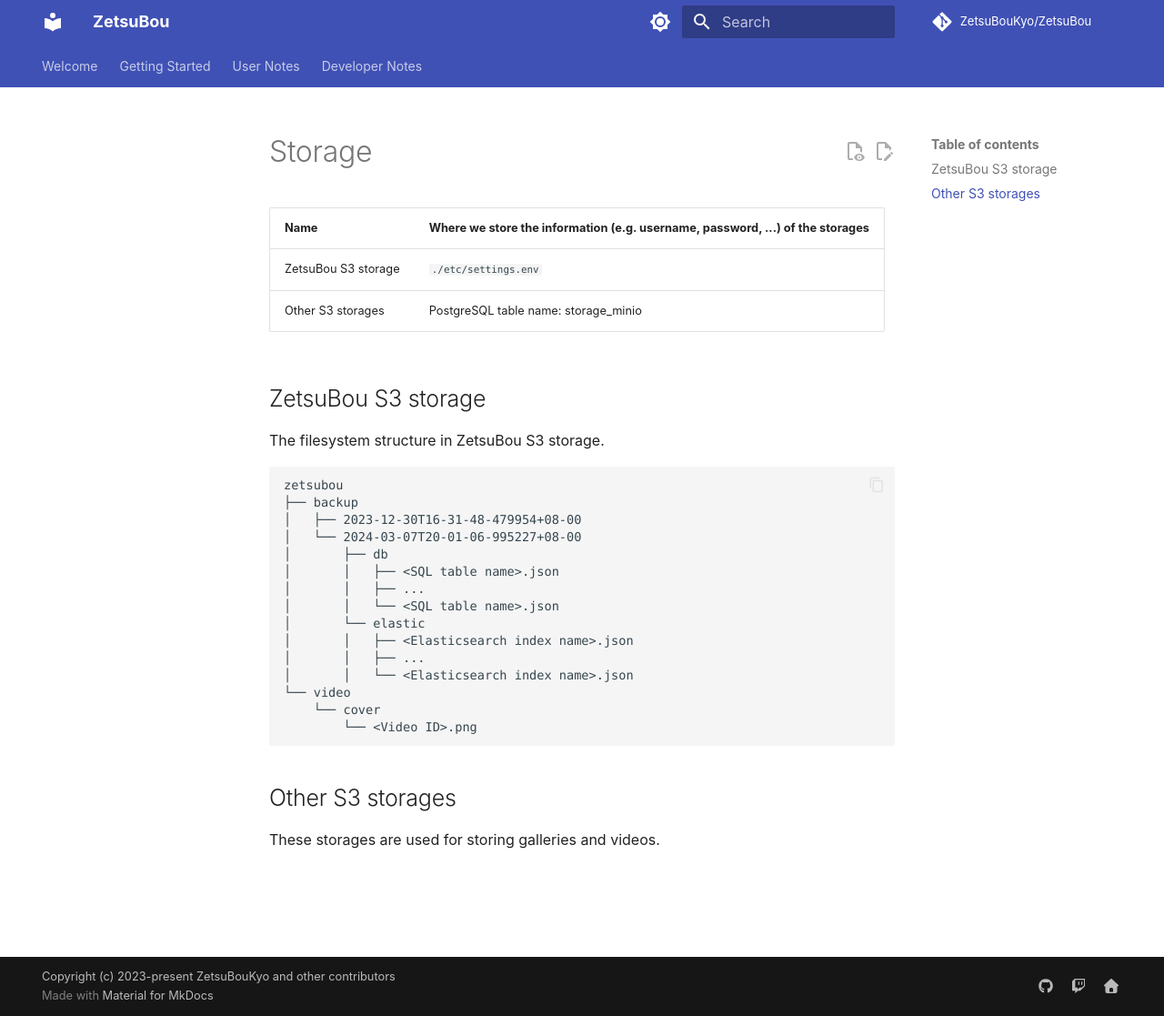
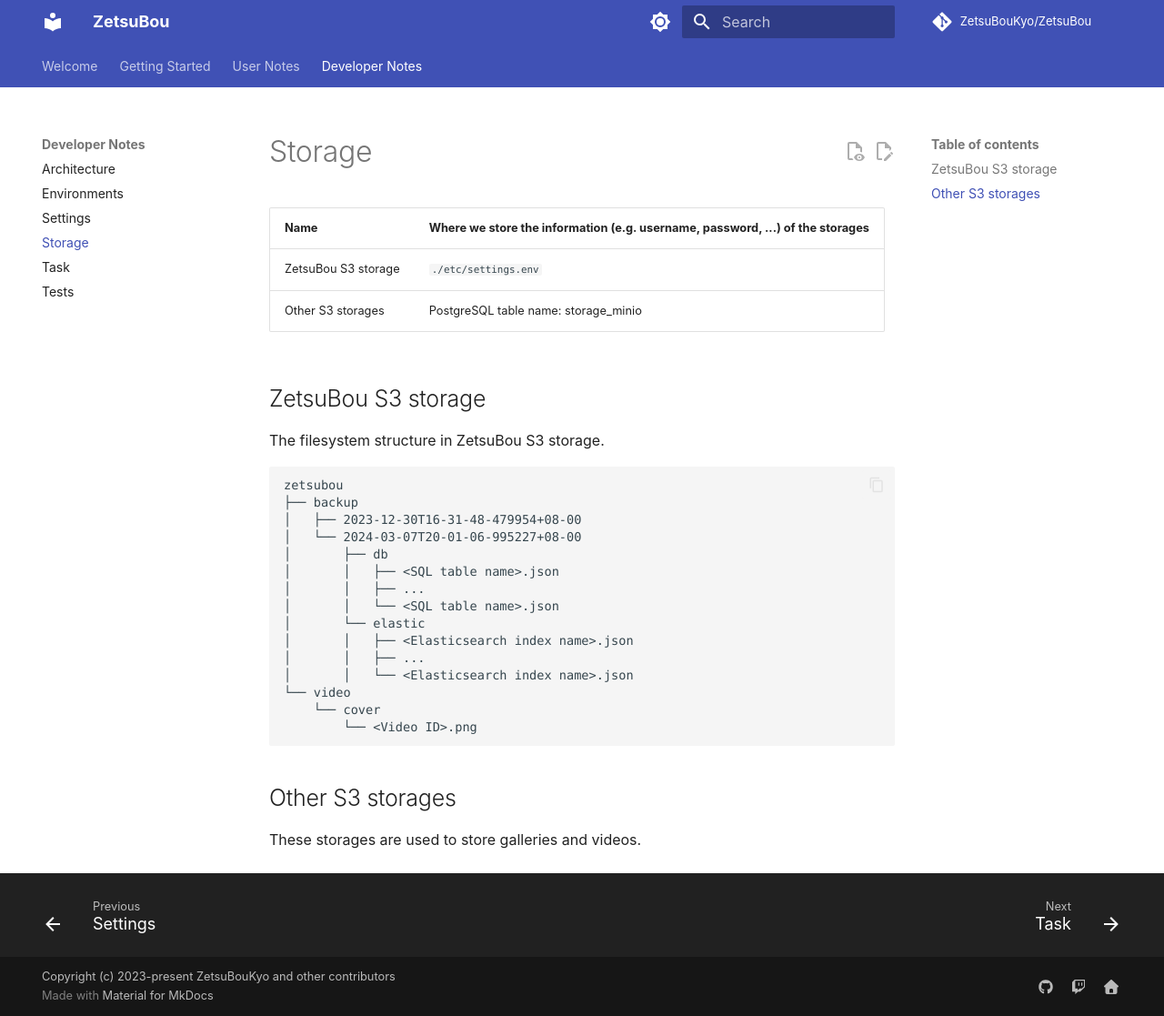
Before and after one commit to ZetsuBouKyo/ZetsuBou, an MkDocs documentation site: the page built from docs/developer-notes/storage.md, in a window 1280 px wide and 1117 px high. Shown: the whole window at 91% size. Built offline with MkDocs 1.6.1 and Material for MkDocs 9.7.7, drawn with Linux system fonts in a browser that asks for light colours; comment, search, counter and statistics services are not loaded.

Commit message:
docs: update

```diff
--- a/docs/developer-notes/storage.md
+++ b/docs/developer-notes/storage.md
@@ -29,4 +29,4 @@
 
 ## Other S3 storages
 
-These storages are used for storing galleries and videos.
+These storages are used to store galleries and videos.
--- a/mkdocs.yml
+++ b/mkdocs.yml
@@ -90,5 +90,7 @@
   - Developer Notes:
     - Architecture: developer-notes/architecture.md
     - Environments: developer-notes/environments.md
+    - Settings: developer-notes/settings.md
+    - Storage: developer-notes/storage.md
     - Task: developer-notes/task.md
     - Tests: developer-notes/tests.md
```
